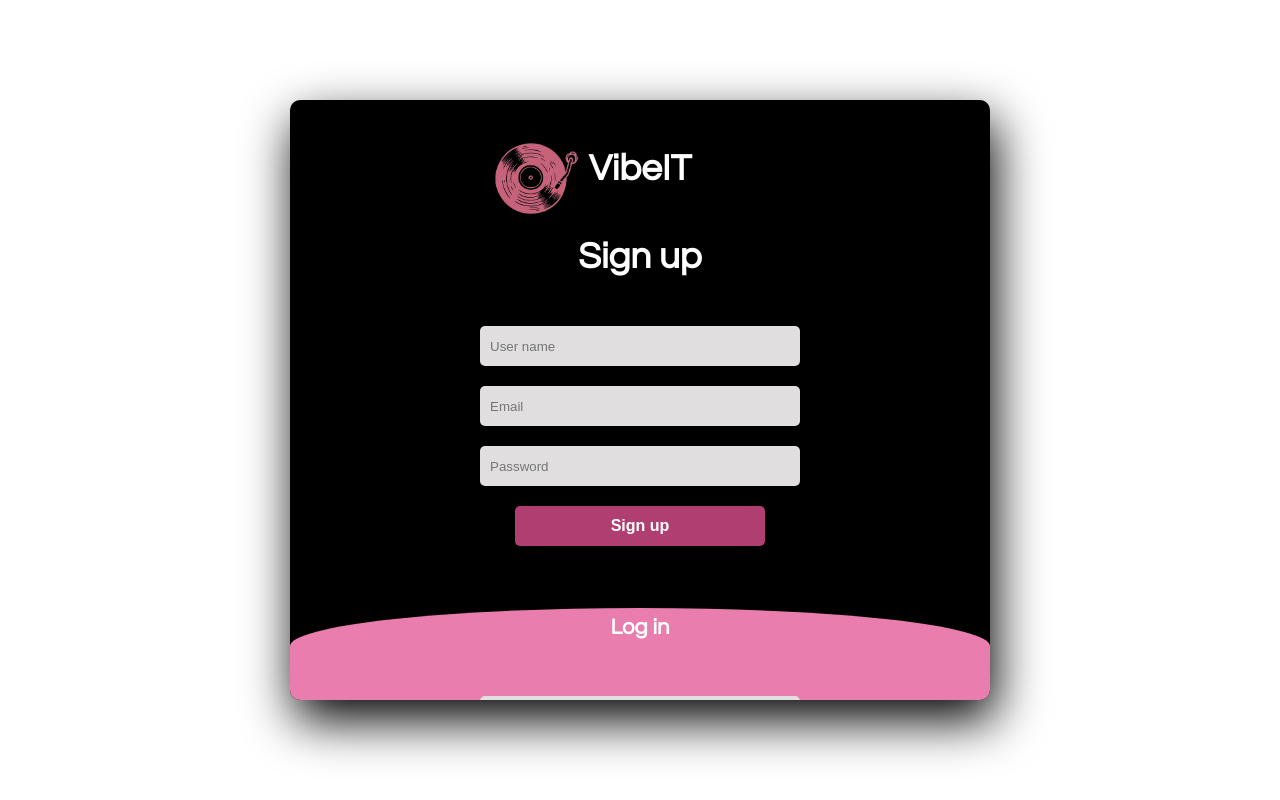
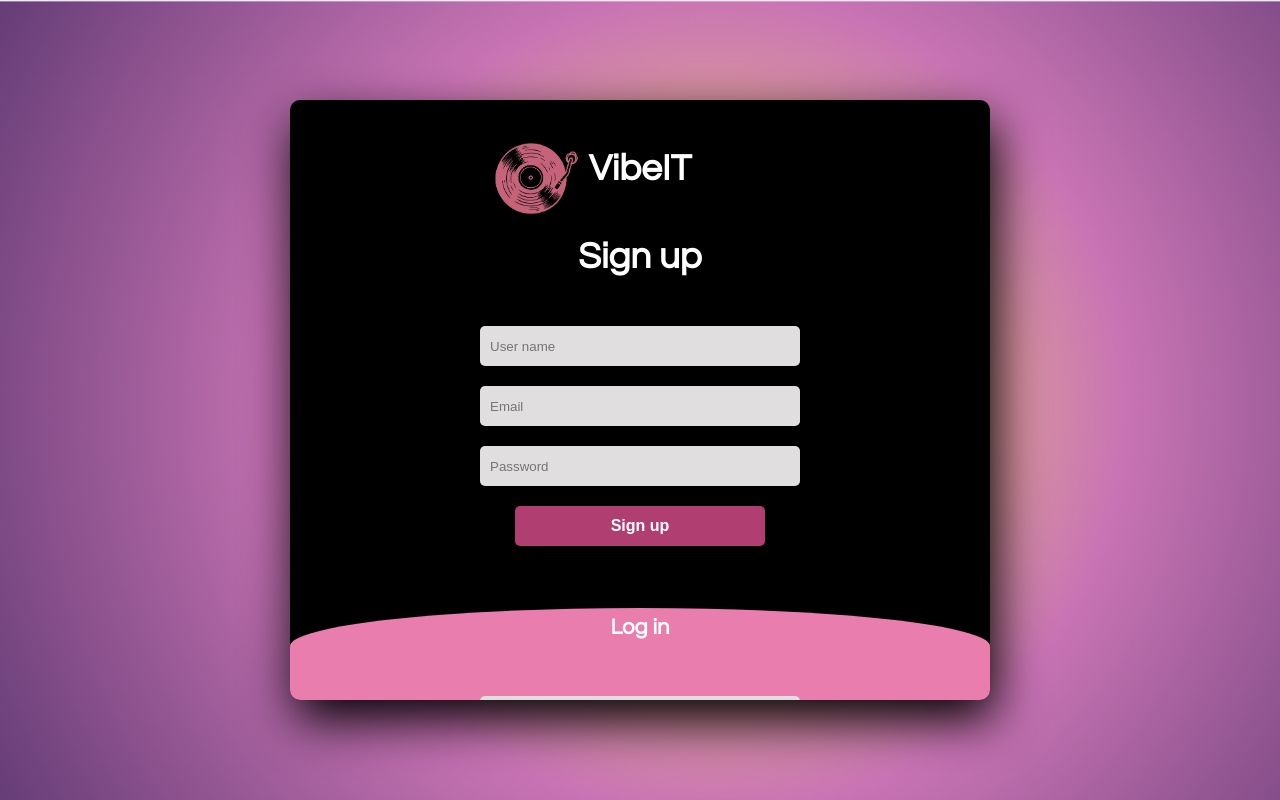
Before and after one commit to jdraffs/VibeIt-, a plain HTML site: page login.html in a window 1280 px wide. Drawn offline with Linux system fonts and the light colour scheme.

Commit message:
Update login.css

```diff
--- a/assets/css/login.css
+++ b/assets/css/login.css
@@ -6,7 +6,7 @@ body {
     align-items: center;
     min-height: 100vh;
     font-family: 'Century Gothic', 'URW Gothic', 'Franklin Gothic Medium', 'Arial Narrow', Arial, sans-serif;
-    background: url(assets/images/pd10-removebg-preview.png);
+    background: url(/assets/images/image15.png);
     background-size: cover;
 }
 
```
